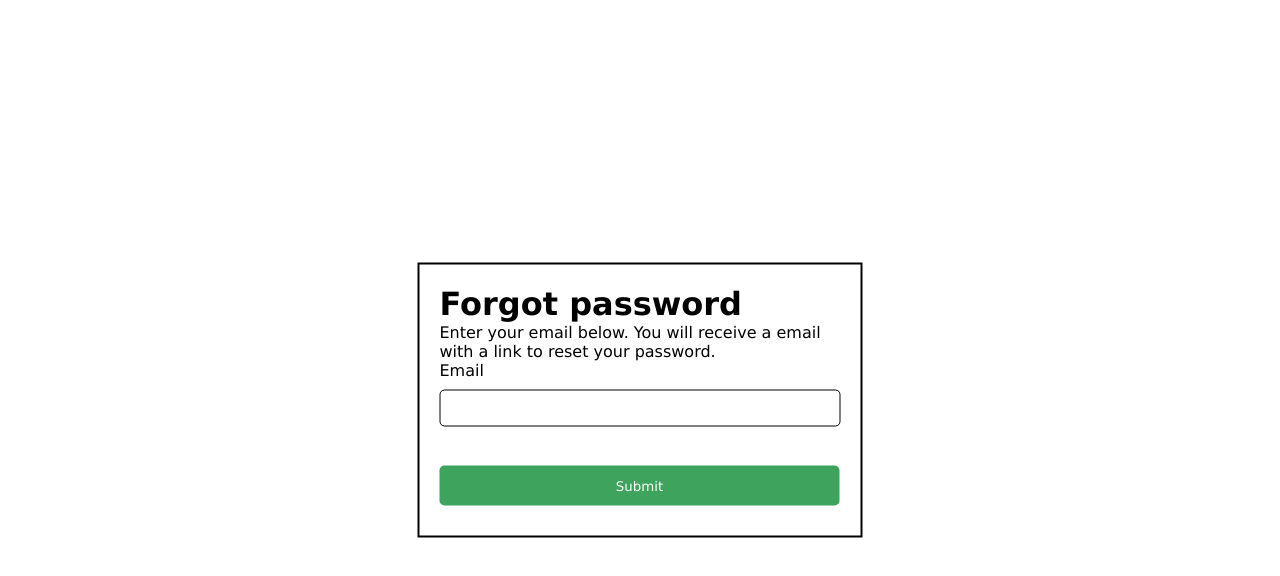
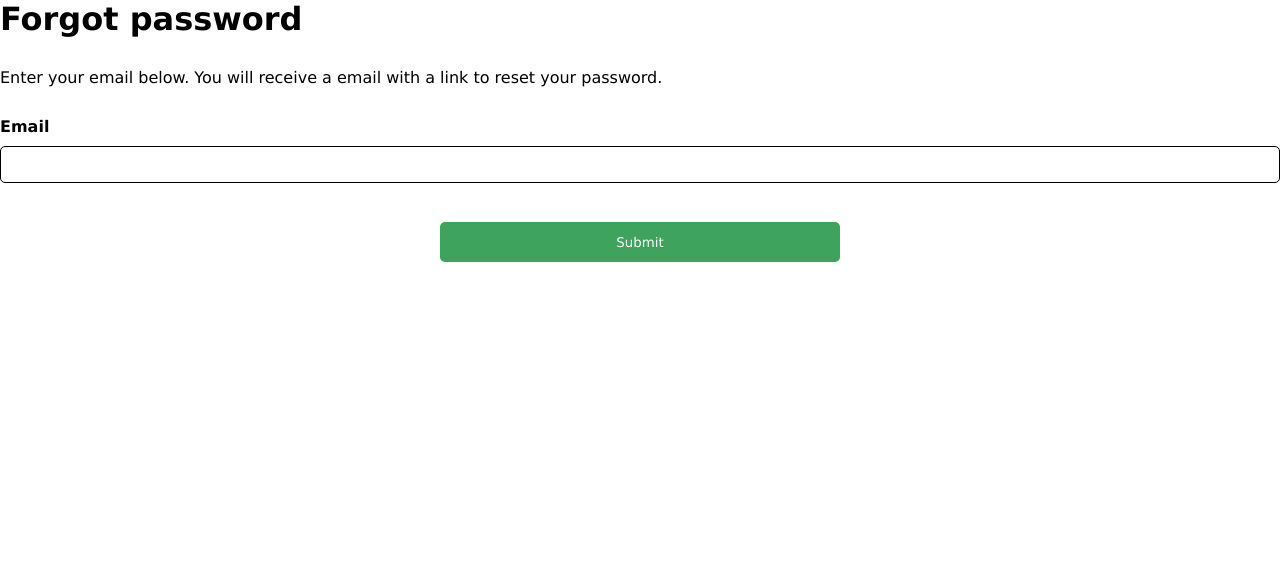
Before and after one commit to leanhhuy0709/Brogrammers-UWC-2.0, a React (Create React App) app in the folder client/: page /forgot in a window 1280 px wide. Shown: the top 576 px of the page. Built offline with nearby package versions, Linux system fonts and the light colour scheme.

Commit message:
Update ForgotPassword.js

```diff
--- a/client/src/components/forgotPassword/ForgotPassword.js
+++ b/client/src/components/forgotPassword/ForgotPassword.js
@@ -1,5 +1,6 @@
 import React, { useState } from 'react';
 import { useNavigate } from 'react-router-dom';
+import './forgotPassword.css'
 
 const EmailSent = () => {
 
@@ -9,12 +10,17 @@ const EmailSent = () => {
   }
 
   return (
-    <div className="login">
+    <>
+    <div className="login-2">
       <h1>Email sent.</h1>
-      <p>If the email you entered is valid, you should receive an email with a link to reset your password shortly. Check your <strong>"Spam"</strong> folder if you can't see the email.</p>
+      <p style={{marginTop: "30px", marginBottom: "30px"}}>If the email you entered is valid, you should receive an email with a link to reset your password shortly. Check your <strong>"Spam"</strong> folder if you can't see the email.</p>
       <h6>Did not receive the email?</h6>
-      <button onClick={() => resendEmail()} className = "button width400px">Resend Email</button>
+      <div className="center"><button onClick={() => resendEmail()} className = "button width400px">Resend Email</button></div>
     </div>
+    <div className="background-2"
+    style = {{backgroundImage: `url(homeBackground.png)`}}>
+    </div>
+    </>
   )
 }
 
@@ -33,11 +39,14 @@ const ForgotPassword = () => {
   }
 
   return (
-    sent ? (<EmailSent />) : (<div className="login">
+    sent ? (<EmailSent />) : (
+      <>
+    <div className="login-2">
     <h1>Forgot password</h1>
-    <p>Enter your email below. You will receive a email with a link to reset your password.</p>
-    <form onSubmit={(e) => handleSendEmail(e)}>
-      <label htmlFor="emailInput">Email</label>
+    <p style={{marginTop: "30px", marginBottom: "30px"}}>Enter your email below. You will receive a email with a link to reset your password.</p>
+
+      <form onSubmit={(e) => handleSendEmail(e)}>
+      <label htmlFor="emailInput"><b>Email</b></label>
       <input
         required
         type="email"
@@ -47,9 +56,15 @@ const ForgotPassword = () => {
         className = "input"
       />
       <br/>
-      <button type="submit" className = "button width400px">Submit</button>
+      <div className="center"><button type="submit" className = "button width400px">Submit</button></div>
     </form>
-  </div>)
+  </div>
+  <div className="background-2"
+  style = {{backgroundImage: `url(homeBackground.png)`}}>
+  </div>
+  </>
+  )
+
   )
 }
 
```
